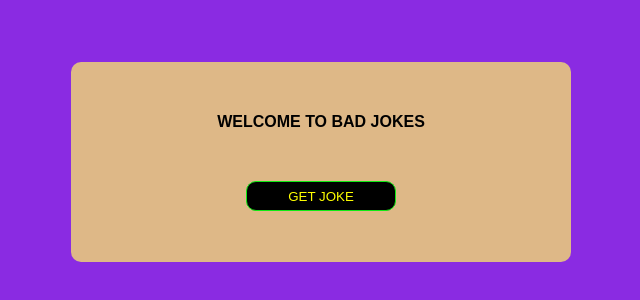
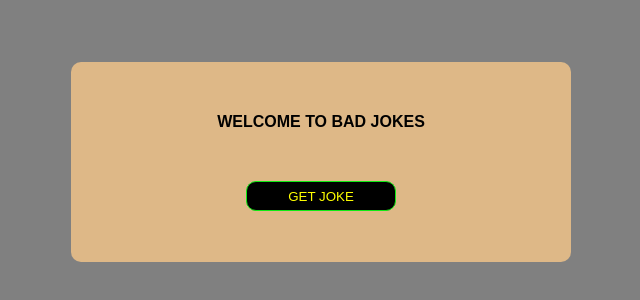
Before and after one commit to Vishalpandey1799/DadJokes, a plain HTML site: page index.html in a window 1280 px wide. Shown: the part 238-538 px from the top of the page, without its empty margins (319-959 px from the left). Drawn offline with Linux system fonts and the light colour scheme; no server answers.

Commit message:
Update style.css

```diff
--- a/style.css
+++ b/style.css
@@ -12,7 +12,7 @@ body{
     display: flex;
     justify-content: center;
     align-items: center;
-    background-color: blueviolet;
+    background-color:gray;
 
 }
 
```
